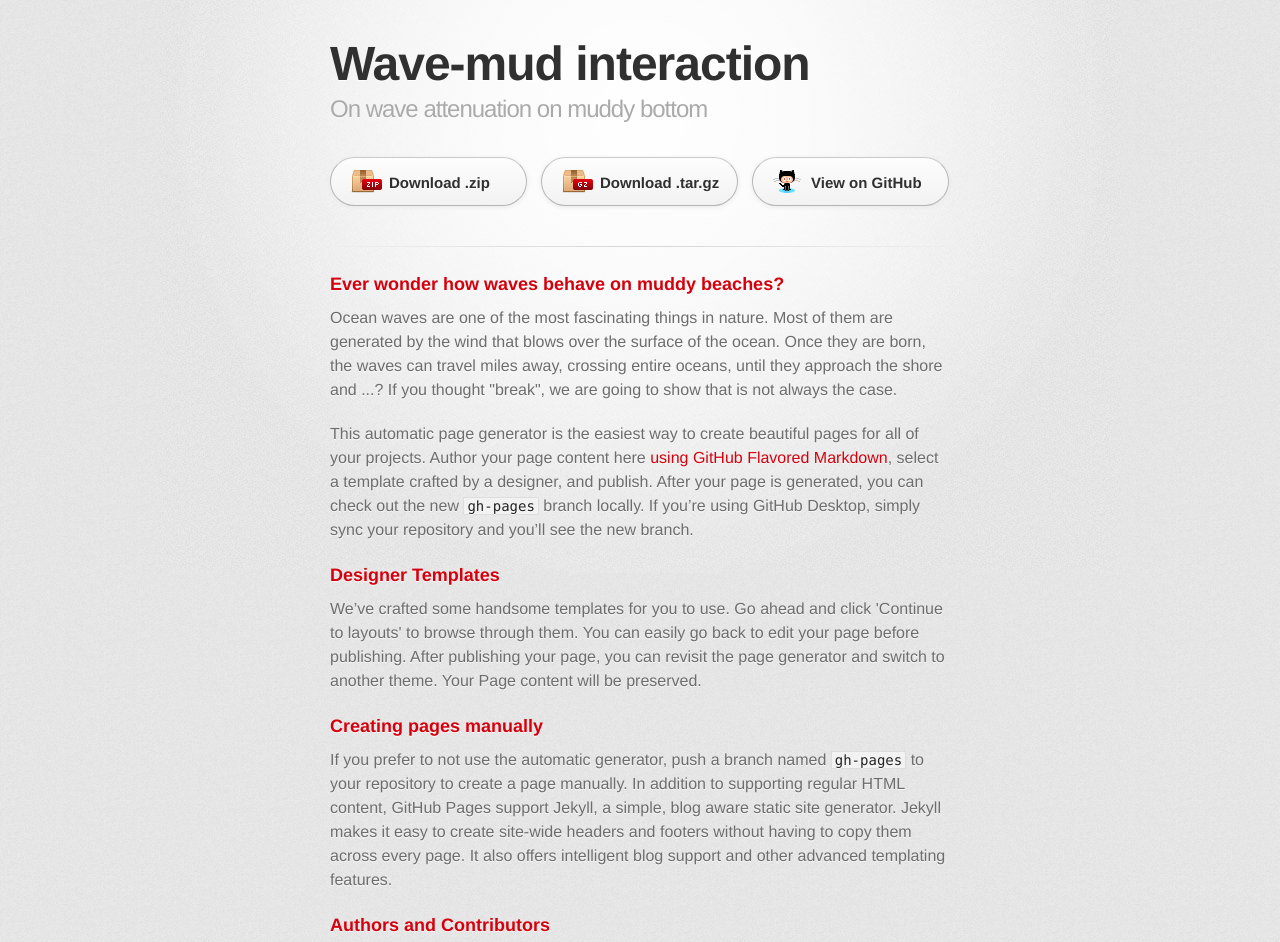
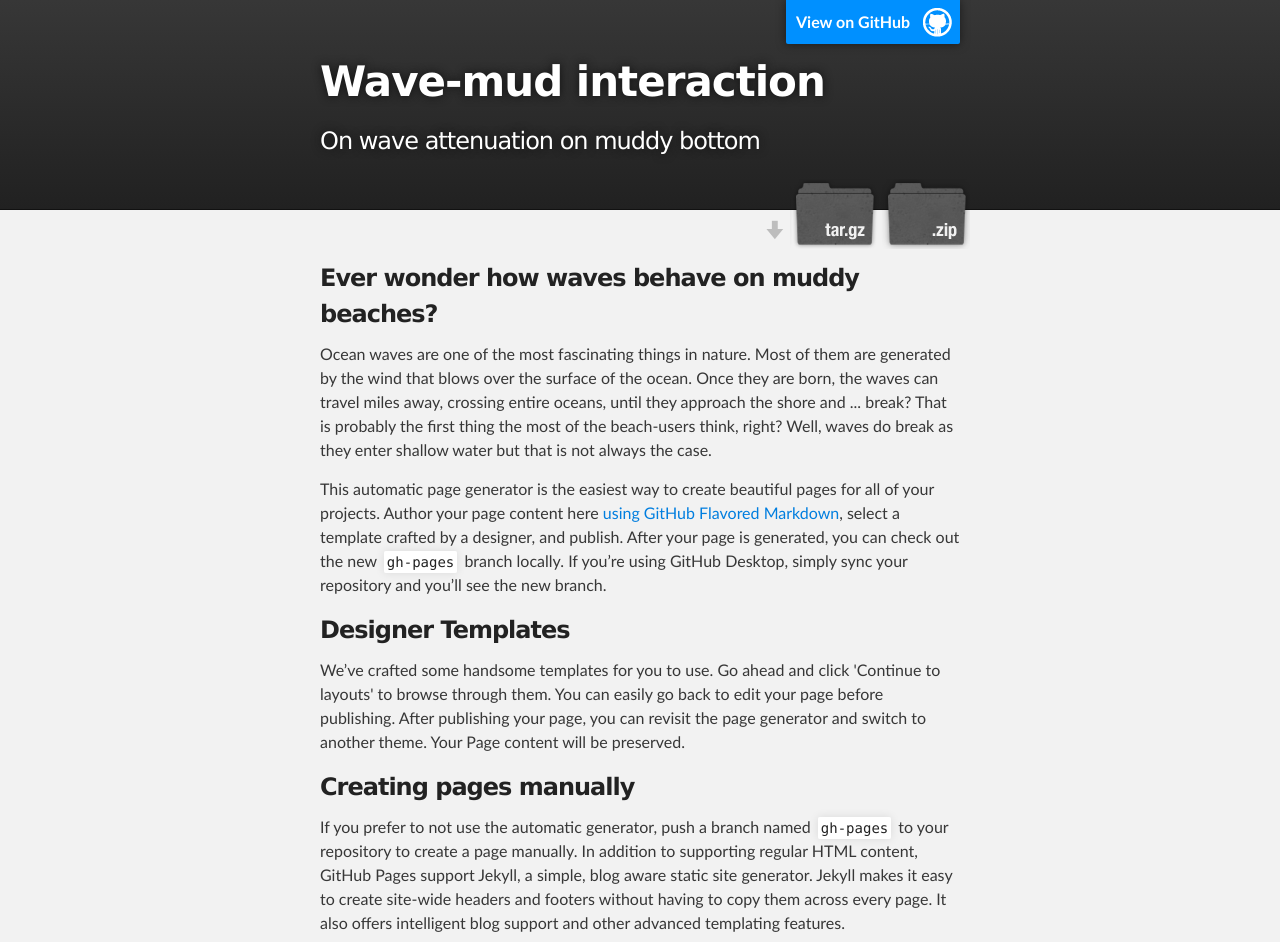
Before and after one commit to oceannimbus/wave-mud, a plain HTML site: page index.html in a window 1280 px wide. Shown: the top 942 px of the page. Drawn offline with Linux system fonts and the light colour scheme; a web font is replaced by a local one.

Commit message:
Create gh-pages branch via GitHub

```diff
--- a/index.html
+++ b/index.html
@@ -1,40 +1,40 @@
 <!DOCTYPE html>
 <html>
+
   <head>
     <meta charset='utf-8'>
     <meta http-equiv="X-UA-Compatible" content="chrome=1">
-    <link href='https://fonts.googleapis.com/css?family=Chivo:900' rel='stylesheet' type='text/css'>
-    <link rel="stylesheet" type="text/css" href="stylesheets/stylesheet.css" media="screen">
-    <link rel="stylesheet" type="text/css" href="stylesheets/github-dark.css" media="screen">
-    <link rel="stylesheet" type="text/css" href="stylesheets/print.css" media="print">
-    <!--[if lt IE 9]>
-    <script src="//html5shiv.googlecode.com/svn/trunk/html5.js"></script>
-    <![endif]-->
-    <title>Wave-mud interaction by oceannimbus</title>
+    <meta name="description" content="Wave-mud interaction : On wave attenuation on muddy bottom">
+
+    <link rel="stylesheet" type="text/css" media="screen" href="stylesheets/stylesheet.css">
+
+    <title>Wave-mud interaction</title>
   </head>
 
   <body>
-    <div id="container">
-      <div class="inner">
 
-        <header>
-          <h1>Wave-mud interaction</h1>
-          <h2>On wave attenuation on muddy bottom</h2>
+    <!-- HEADER -->
+    <div id="header_wrap" class="outer">
+        <header class="inner">
+          <a id="forkme_banner" href="https://github.com/oceannimbus/wave-mud">View on GitHub</a>
+
+          <h1 id="project_title">Wave-mud interaction</h1>
+          <h2 id="project_tagline">On wave attenuation on muddy bottom</h2>
+
+            <section id="downloads">
+              <a class="zip_download_link" href="https://github.com/oceannimbus/wave-mud/zipball/master">Download this project as a .zip file</a>
+              <a class="tar_download_link" href="https://github.com/oceannimbus/wave-mud/tarball/master">Download this project as a tar.gz file</a>
+            </section>
         </header>
+    </div>
 
-        <section id="downloads" class="clearfix">
-          <a href="https://github.com/oceannimbus/wave-mud/zipball/master" id="download-zip" class="button"><span>Download .zip</span></a>
-          <a href="https://github.com/oceannimbus/wave-mud/tarball/master" id="download-tar-gz" class="button"><span>Download .tar.gz</span></a>
-          <a href="https://github.com/oceannimbus/wave-mud" id="view-on-github" class="button"><span>View on GitHub</span></a>
-        </section>
-
-        <hr>
-
-        <section id="main_content">
-          <h3>
+    <!-- MAIN CONTENT -->
+    <div id="main_content_wrap" class="outer">
+      <section id="main_content" class="inner">
+        <h3>
 <a id="ever-wonder-how-waves-behave-on-muddy-beaches" class="anchor" href="#ever-wonder-how-waves-behave-on-muddy-beaches" aria-hidden="true"><span aria-hidden="true" class="octicon octicon-link"></span></a>Ever wonder how waves behave on muddy beaches?</h3>
 
-<p>Ocean waves are one of the most fascinating things in nature. Most of them are generated by the wind that blows over the surface of the ocean. Once they are born, the waves can travel miles away, crossing entire oceans, until they approach the shore and ...? If you thought "break", we are going to show that is not always the case.</p>
+<p>Ocean waves are one of the most fascinating things in nature. Most of them are generated by the wind that blows over the surface of the ocean. Once they are born, the waves can travel miles away, crossing entire oceans, until they approach the shore and ... break? That is probably the first thing the most of the beach-users think, right? Well, waves do break as they enter shallow water but that is not always the case.</p>
 
 <p>This automatic page generator is the easiest way to create beautiful pages for all of your projects. Author your page content here <a href="https://guides.github.com/features/mastering-markdown/">using GitHub Flavored Markdown</a>, select a template crafted by a designer, and publish. After your page is generated, you can check out the new <code>gh-pages</code> branch locally. If you’re using GitHub Desktop, simply sync your repository and you’ll see the new branch.</p>
 
@@ -57,15 +57,18 @@
 <a id="support-or-contact" class="anchor" href="#support-or-contact" aria-hidden="true"><span aria-hidden="true" class="octicon octicon-link"></span></a>Support or Contact</h3>
 
 <p>Having trouble with Pages? Check out our <a href="https://help.github.com/pages">documentation</a> or <a href="https://github.com/contact">contact support</a> and we’ll help you sort it out.</p>
-        </section>
+      </section>
+    </div>
 
-        <footer>
-          Wave-mud interaction is maintained by <a href="https://github.com/oceannimbus">oceannimbus</a><br>
-          This page was generated by <a href="https://pages.github.com">GitHub Pages</a>. Tactile theme by <a href="https://twitter.com/jasonlong">Jason Long</a>.
-        </footer>
+    <!-- FOOTER  -->
+    <div id="footer_wrap" class="outer">
+      <footer class="inner">
+        <p class="copyright">Wave-mud interaction maintained by <a href="https://github.com/oceannimbus">oceannimbus</a></p>
+        <p>Published with <a href="https://pages.github.com">GitHub Pages</a></p>
+      </footer>
+    </div>
 
 
-      </div>
-    </div>
+
   </body>
 </html>
--- a/stylesheets/stylesheet.css
+++ b/stylesheets/stylesheet.css
@@ -1,7 +1,14 @@
-/* http://meyerweb.com/eric/tools/css/reset/
-   v2.0 | 20110126
-   License: none (public domain)
-*/
+/*******************************************************************************
+Slate Theme for GitHub Pages
+by Jason Costello, @jsncostello
+*******************************************************************************/
+
+@import url(github-light.css);
+
+/*******************************************************************************
+MeyerWeb Reset
+*******************************************************************************/
+
 html, body, div, span, applet, object, iframe,
 h1, h2, h3, h4, h5, h6, p, blockquote, pre,
 a, abbr, acronym, address, big, cite, code,
@@ -15,359 +22,404 @@ article, aside, canvas, details, embed,
 figure, figcaption, footer, header, hgroup,
 menu, nav, output, ruby, section, summary,
 time, mark, audio, video {
+  margin: 0;
   padding: 0;
-	margin: 0;
+  border: 0;
   font: inherit;
-	font-size: 100%;
   vertical-align: baseline;
-	border: 0;
 }
+
 /* HTML5 display-role reset for older browsers */
 article, aside, details, figcaption, figure,
 footer, header, hgroup, menu, nav, section {
   display: block;
 }
-body {
-	line-height: 1;
-}
+
 ol, ul {
   list-style: none;
 }
-blockquote, q {
-	quotes: none;
-}
-blockquote:before, blockquote:after,
-q:before, q:after {
-	content: '';
-	content: none;
-}
+
 table {
+  border-collapse: collapse;
   border-spacing: 0;
-	border-collapse: collapse;
 }
 
-/* LAYOUT STYLES */
+/*******************************************************************************
+Theme Styles
+*******************************************************************************/
+
 body {
-  font-family: 'Helvetica Neue', Helvetica, Arial, serif;
-  font-size: 1em;
+  box-sizing: border-box;
+  color:#373737;
+  background: #212121;
+  font-size: 16px;
+  font-family: 'Myriad Pro', Calibri, Helvetica, Arial, sans-serif;
   line-height: 1.5;
-  color: #6d6d6d;
-  text-shadow: 0 1px 0 rgba(255, 255, 255, 0.8);
-  background: #e7e7e7 url(../images/body-bg.png) 0 0 repeat;
+  -webkit-font-smoothing: antialiased;
+}
+
+h1, h2, h3, h4, h5, h6 {
+  margin: 10px 0;
+  font-weight: 700;
+  color:#222222;
+  font-family: 'Lucida Grande', 'Calibri', Helvetica, Arial, sans-serif;
+  letter-spacing: -1px;
+}
+
+h1 {
+  font-size: 36px;
+  font-weight: 700;
+}
+
+h2 {
+  padding-bottom: 10px;
+  font-size: 32px;
+  background: url('../images/bg_hr.png') repeat-x bottom;
+}
+
+h3 {
+  font-size: 24px;
+}
+
+h4 {
+  font-size: 21px;
+}
+
+h5 {
+  font-size: 18px;
+}
+
+h6 {
+  font-size: 16px;
+}
+
+p {
+  margin: 10px 0 15px 0;
+}
+
+footer p {
+  color: #f2f2f2;
 }
 
 a {
-  color: #d5000d;
-}
-a:hover {
-  color: #c5000c;
+  text-decoration: none;
+  color: #007edf;
+  text-shadow: none;
+
+  transition: color 0.5s ease;
+  transition: text-shadow 0.5s ease;
+  -webkit-transition: color 0.5s ease;
+  -webkit-transition: text-shadow 0.5s ease;
+  -moz-transition: color 0.5s ease;
+  -moz-transition: text-shadow 0.5s ease;
+  -o-transition: color 0.5s ease;
+  -o-transition: text-shadow 0.5s ease;
+  -ms-transition: color 0.5s ease;
+  -ms-transition: text-shadow 0.5s ease;
 }
 
-header {
-  padding-top: 35px;
-  padding-bottom: 25px;
+a:hover, a:focus {text-decoration: underline;}
+
+footer a {
+  color: #F2F2F2;
+  text-decoration: underline;
 }
 
-header h1 {
-  font-family: 'Chivo', 'Helvetica Neue', Helvetica, Arial, serif;
-  font-size: 48px; font-weight: 900;
-  line-height: 1.2;
-  color: #303030;
-  letter-spacing: -1px;
-}
-
-header h2 {
-  font-size: 24px;
-  font-weight: normal;
-  line-height: 1.3;
-  color: #aaa;
-  letter-spacing: -1px;
-}
-
-#container {
-  min-height: 595px;
-  background: transparent url(../images/highlight-bg.jpg) 50% 0 no-repeat;
-}
-
-.inner {
-  width: 620px;
-  margin: 0 auto;
-}
-
-#container .inner img {
-  max-width: 100%;
-}
-
-#downloads {
-  margin-bottom: 40px;
-}
-
-a.button {
-  display: block;
-  float: left;
-  width: 179px;
-  padding: 12px 8px 12px 8px;
-  margin-right: 14px;
-  font-size: 15px;
-  font-weight: bold;
-  line-height: 25px;
-  color: #303030;
-  background: #fdfdfd; /* Old browsers */
-  background: -moz-linear-gradient(top,  #fdfdfd 0%, #f2f2f2 100%); /* FF3.6+ */
-  background: -webkit-gradient(linear, left top, left bottom, color-stop(0%,#fdfdfd), color-stop(100%,#f2f2f2)); /* Chrome,Safari4+ */
-  background: -webkit-linear-gradient(top,  #fdfdfd 0%,#f2f2f2 100%); /* Chrome10+,Safari5.1+ */
-  background: -o-linear-gradient(top,  #fdfdfd 0%,#f2f2f2 100%); /* Opera 11.10+ */
-  background: -ms-linear-gradient(top,  #fdfdfd 0%,#f2f2f2 100%); /* IE10+ */
-  background: linear-gradient(top,  #fdfdfd 0%,#f2f2f2 100%); /* W3C */
-  filter: progid:DXImageTransform.Microsoft.gradient( startColorstr='#fdfdfd', endColorstr='#f2f2f2',GradientType=0 ); /* IE6-9 */
-  border-top: solid 1px #cbcbcb;
-  border-right: solid 1px #b7b7b7;
-  border-bottom: solid 1px #b3b3b3;
-  border-left: solid 1px #b7b7b7;
-  border-radius: 30px;
-  -webkit-box-shadow: 10px 10px 5px #888;
-  -moz-box-shadow: 10px 10px 5px #888;
-  box-shadow: 0px 1px 5px #e8e8e8;
-  -moz-border-radius: 30px;
-  -webkit-border-radius: 30px;
-}
-a.button:hover {
-  background: #fafafa; /* Old browsers */
-  background: -moz-linear-gradient(top,  #fdfdfd 0%, #f6f6f6 100%); /* FF3.6+ */
-  background: -webkit-gradient(linear, left top, left bottom, color-stop(0%,#fdfdfd), color-stop(100%,#f6f6f6)); /* Chrome,Safari4+ */
-  background: -webkit-linear-gradient(top,  #fdfdfd 0%,#f6f6f6 100%); /* Chrome10+,Safari5.1+ */
-  background: -o-linear-gradient(top,  #fdfdfd 0%,#f6f6f6 100%); /* Opera 11.10+ */
-  background: -ms-linear-gradient(top,  #fdfdfd 0%,#f6f6f6 100%); /* IE10+ */
-  background: linear-gradient(top,  #fdfdfd 0%,#f6f6f6, 100%); /* W3C */
-  filter: progid:DXImageTransform.Microsoft.gradient( startColorstr='#fdfdfd', endColorstr='#f6f6f6',GradientType=0 ); /* IE6-9 */
-  border-top: solid 1px #b7b7b7;
-  border-right: solid 1px #b3b3b3;
-  border-bottom: solid 1px #b3b3b3;
-  border-left: solid 1px #b3b3b3;
-}
-
-a.button span {
-  display: block;
-  height: 23px;
-  padding-left: 50px;
-}
-
-#download-zip span {
-  background: transparent url(../images/zip-icon.png) 12px 50% no-repeat;
-}
-#download-tar-gz span {
-  background: transparent url(../images/tar-gz-icon.png) 12px 50% no-repeat;
-}
-#view-on-github span {
-  background: transparent url(../images/octocat-icon.png) 12px 50% no-repeat;
-}
-#view-on-github {
-  margin-right: 0;
-}
-
-code, pre {
-  margin-bottom: 30px;
-  font-family: Monaco, "Bitstream Vera Sans Mono", "Lucida Console", Terminal;
-  font-size: 14px;
-  color: #222;
-}
-
-code {
-  padding: 0 3px;
-  background-color: #f2f2f2;
-  border: solid 1px #ddd;
-}
-
-pre {
-  padding: 20px;
-  overflow: auto;
-  color: #f2f2f2;
-  text-shadow: none;
-  background: #303030;
-}
-pre code {
-  padding: 0;
-  color: #f2f2f2;
-  background-color: #303030;
-  border: none;
-}
-
-ul, ol, dl {
-  margin-bottom: 20px;
-}
-
-
-/* COMMON STYLES */
-
-hr {
-  height: 1px;
-  padding-bottom: 1em;
-  margin-top: 1em;
-  line-height: 1px;
-  background: transparent url('../images/hr.png') 50% 0 no-repeat;
-  border: none;
+em {
+  font-style: italic;
 }
 
 strong {
   font-weight: bold;
 }
 
-em {
-  font-style: italic;
+img {
+  position: relative;
+  margin: 0 auto;
+  max-width: 739px;
+  padding: 5px;
+  margin: 10px 0 10px 0;
+  border: 1px solid #ebebeb;
+
+  box-shadow: 0 0 5px #ebebeb;
+  -webkit-box-shadow: 0 0 5px #ebebeb;
+  -moz-box-shadow: 0 0 5px #ebebeb;
+  -o-box-shadow: 0 0 5px #ebebeb;
+  -ms-box-shadow: 0 0 5px #ebebeb;
 }
 
-table {
-  width: 100%;
-  border: 1px solid #ebebeb;
+p img {
+  display: inline;
+  margin: 0;
+  padding: 0;
+  vertical-align: middle;
+  text-align: center;
+  border: none;
 }
 
-th {
-  font-weight: 500;
+pre, code {
+  width: 100%;
+  color: #222;
+  background-color: #fff;
+
+  font-family: Monaco, "Bitstream Vera Sans Mono", "Lucida Console", Terminal, monospace;
+  font-size: 14px;
+
+  border-radius: 2px;
+  -moz-border-radius: 2px;
+  -webkit-border-radius: 2px;
 }
 
-td {
-  font-weight: 300;
-  text-align: center;
-  border: 1px solid #ebebeb;
+pre {
+  width: 100%;
+  padding: 10px;
+  box-shadow: 0 0 10px rgba(0,0,0,.1);
+  overflow: auto;
 }
 
-form {
-  padding: 20px;
-  background: #f2f2f2;
+code {
+  padding: 3px;
+  margin: 0 3px;
+  box-shadow: 0 0 10px rgba(0,0,0,.1);
+}
 
+pre code {
+  display: block;
+  box-shadow: none;
+}
+
+blockquote {
+  color: #666;
+  margin-bottom: 20px;
+  padding: 0 0 0 20px;
+  border-left: 3px solid #bbb;
 }
 
 
-/* GENERAL ELEMENT TYPE STYLES */
-
-h1 {
-  font-size: 32px;
+ul, ol, dl {
+  margin-bottom: 15px
 }
 
-h2 {
-  margin-bottom: 8px;
-  font-size: 22px;
-  font-weight: bold;
-  color: #303030;
-}
-
-h3 {
-  margin-bottom: 8px;
-  font-size: 18px;
-  font-weight: bold;
-  color: #d5000d;
-}
-
-h4 {
-  font-size: 16px;
-  font-weight: bold;
-  color: #303030;
-}
-
-h5 {
-  font-size: 1em;
-  color: #303030;
-}
-
-h6 {
-  font-size: .8em;
-  color: #303030;
-}
-
-p {
-  margin-bottom: 20px;
-  font-weight: 300;
-}
-
-a {
-  text-decoration: none;
-}
-
-p a {
-  font-weight: 400;
-}
-
-blockquote {
-  padding: 0 0 0 30px;
-  margin-bottom: 20px;
-  font-size: 1.6em;
-  border-left: 10px solid #e9e9e9;
-}
-
-ul li {
+ul {
   list-style-position: inside;
   list-style: disc;
   padding-left: 20px;
 }
 
-ol li {
+ol {
   list-style-position: inside;
   list-style: decimal;
-  padding-left: 3px;
+  padding-left: 20px;
 }
 
 dl dt {
-  color: #303030;
+  font-weight: bold;
 }
 
-footer {
-  padding-top: 20px;
-  padding-bottom: 30px;
-  margin-top: 40px;
-  font-size: 13px;
-  color: #aaa;
-  background: transparent url('../images/hr.png') 0 0 no-repeat;
+dl dd {
+  padding-left: 20px;
+  font-style: italic;
 }
 
-footer a {
-  color: #666;
-}
-footer a:hover {
-  color: #444;
+dl p {
+  padding-left: 20px;
+  font-style: italic;
 }
 
-/* MISC */
-.clearfix:after {
-  display: block;
-  height: 0;
-  clear: both;
-  visibility: hidden;
-  content: '.';
+hr {
+  height: 1px;
+  margin-bottom: 5px;
+  border: none;
+  background: url('../images/bg_hr.png') repeat-x center;
 }
 
-.clearfix {display: inline-block;}
-* html .clearfix {height: 1%;}
-.clearfix {display: block;}
+table {
+  border: 1px solid #373737;
+  margin-bottom: 20px;
+  text-align: left;
+ }
 
-/* #Media Queries
-================================================== */
+th {
+  font-family: 'Lucida Grande', 'Helvetica Neue', Helvetica, Arial, sans-serif;
+  padding: 10px;
+  background: #373737;
+  color: #fff;
+ }
 
-/* Smaller than standard 960 (devices and browsers) */
-@media only screen and (max-width: 959px) { }
+td {
+  padding: 10px;
+  border: 1px solid #373737;
+ }
 
-/* Tablet Portrait size to standard 960 (devices and browsers) */
-@media only screen and (min-width: 768px) and (max-width: 959px) { }
+form {
+  background: #f2f2f2;
+  padding: 20px;
+}
 
-/* All Mobile Sizes (devices and browser) */
-@media only screen and (max-width: 767px) {
-  header {
-    padding-top: 10px;
-    padding-bottom: 10px;
+/*******************************************************************************
+Full-Width Styles
+*******************************************************************************/
+
+.outer {
+  width: 100%;
 }
+
+.inner {
+  position: relative;
+  max-width: 640px;
+  padding: 20px 10px;
+  margin: 0 auto;
+}
+
+#forkme_banner {
+  display: block;
+  position: absolute;
+  top:0;
+  right: 10px;
+  z-index: 10;
+  padding: 10px 50px 10px 10px;
+  color: #fff;
+  background: url('../images/blacktocat.png') #0090ff no-repeat 95% 50%;
+  font-weight: 700;
+  box-shadow: 0 0 10px rgba(0,0,0,.5);
+  border-bottom-left-radius: 2px;
+  border-bottom-right-radius: 2px;
+}
+
+#header_wrap {
+  background: #212121;
+  background: -moz-linear-gradient(top, #373737, #212121);
+  background: -webkit-linear-gradient(top, #373737, #212121);
+  background: -ms-linear-gradient(top, #373737, #212121);
+  background: -o-linear-gradient(top, #373737, #212121);
+  background: linear-gradient(top, #373737, #212121);
+}
+
+#header_wrap .inner {
+  padding: 50px 10px 30px 10px;
+}
+
+#project_title {
+  margin: 0;
+  color: #fff;
+  font-size: 42px;
+  font-weight: 700;
+  text-shadow: #111 0px 0px 10px;
+}
+
+#project_tagline {
+  color: #fff;
+  font-size: 24px;
+  font-weight: 300;
+  background: none;
+  text-shadow: #111 0px 0px 10px;
+}
+
 #downloads {
-    margin-bottom: 25px;
+  position: absolute;
+  width: 210px;
+  z-index: 10;
+  bottom: -40px;
+  right: 0;
+  height: 70px;
+  background: url('../images/icon_download.png') no-repeat 0% 90%;
 }
-  #download-zip, #download-tar-gz {
+
+.zip_download_link {
+  display: block;
+  float: right;
+  width: 90px;
+  height:70px;
+  text-indent: -5000px;
+  overflow: hidden;
+  background: url(../images/sprite_download.png) no-repeat bottom left;
+}
+
+.tar_download_link {
+  display: block;
+  float: right;
+  width: 90px;
+  height:70px;
+  text-indent: -5000px;
+  overflow: hidden;
+  background: url(../images/sprite_download.png) no-repeat bottom right;
+  margin-left: 10px;
+}
+
+.zip_download_link:hover {
+  background: url(../images/sprite_download.png) no-repeat top left;
+}
+
+.tar_download_link:hover {
+  background: url(../images/sprite_download.png) no-repeat top right;
+}
+
+#main_content_wrap {
+  background: #f2f2f2;
+  border-top: 1px solid #111;
+  border-bottom: 1px solid #111;
+}
+
+#main_content {
+  padding-top: 40px;
+}
+
+#footer_wrap {
+  background: #212121;
+}
+
+
+
+/*******************************************************************************
+Small Device Styles
+*******************************************************************************/
+
+@media screen and (max-width: 480px) {
+  body {
+    font-size:14px;
+  }
+
+  #downloads {
     display: none;
   }
+
   .inner {
-    width: 94%;
-    margin: 0 auto;
-  }
+    min-width: 320px;
+    max-width: 480px;
   }
 
-/* Mobile Landscape Size to Tablet Portrait (devices and browsers) */
-@media only screen and (min-width: 480px) and (max-width: 767px) { }
+  #project_title {
+  font-size: 32px;
+  }
 
-/* Mobile Portrait Size to Mobile Landscape Size (devices and browsers) */
-@media only screen and (max-width: 479px) { }
+  h1 {
+    font-size: 28px;
+  }
+
+  h2 {
+    font-size: 24px;
+  }
+
+  h3 {
+    font-size: 21px;
+  }
+
+  h4 {
+    font-size: 18px;
+  }
+
+  h5 {
+    font-size: 14px;
+  }
+
+  h6 {
+    font-size: 12px;
+  }
+
+  code, pre {
+    min-width: 320px;
+    max-width: 480px;
+    font-size: 11px;
+  }
+
+}
```
Also changed, not shown: params.json (+1 -1 lines), images/bg_hr.png (added), images/blacktocat.png (added), images/icon_download.png (added), images/sprite_download.png (added). Lines whose indentation alone changed are shown as unchanged.
